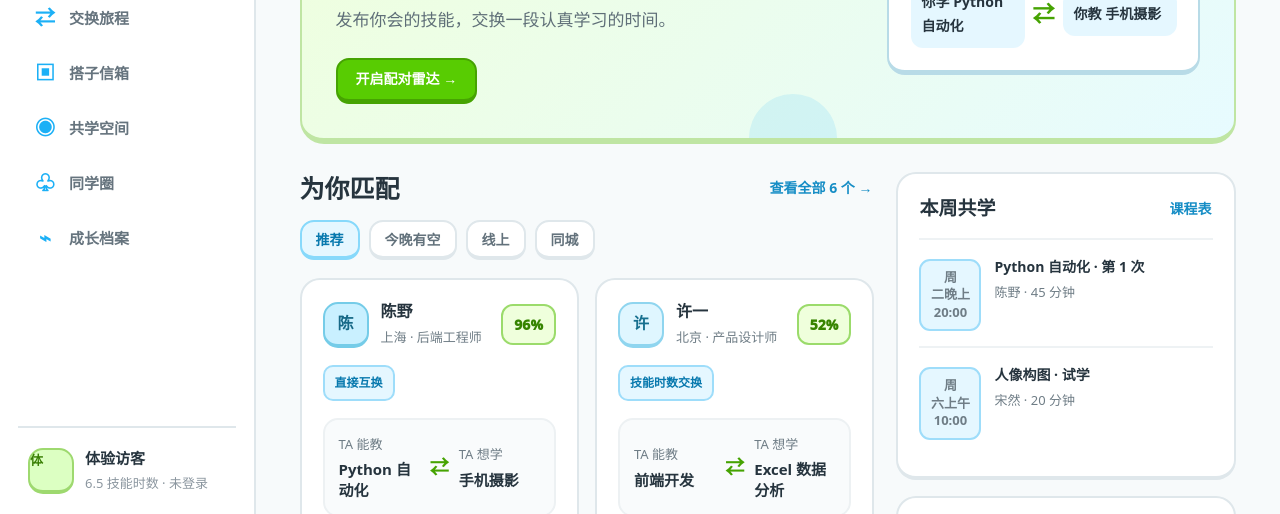
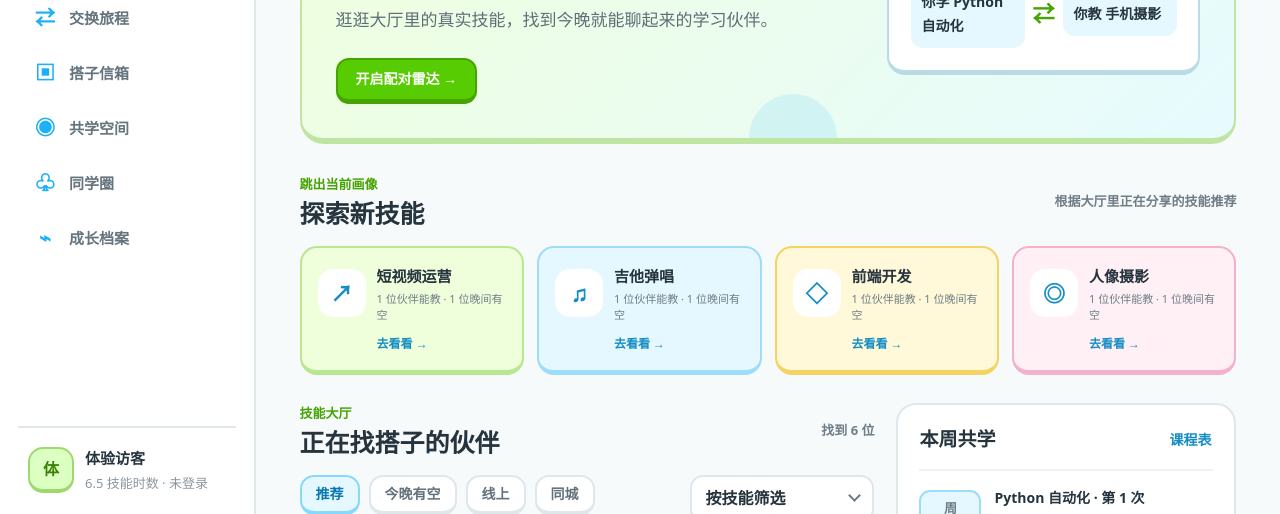
Before and after one commit to HisaNana/meituan-vibecodingdemo, a website with bundled scripts: page index.html in a window 1280 px wide. Shown: the part 286-800 px from the top of the page. Built offline with nearby package versions, Linux system fonts and the light colour scheme.

Commit message:
Add interactive hall filters and AI avatars

```diff
--- a/index.html
+++ b/index.html
@@ -7,6 +7,7 @@
     <meta name="description" content="SkillSwap：用你会的，换你想学的。发现技能搭子，完成长期共学。" />
     <title>SkillSwap · 技能互换与共学平台</title>
     <link rel="stylesheet" href="styles.css" />
+    <link rel="stylesheet" href="square.css" />
   </head>
   <body>
     <div id="app" aria-live="polite"></div>
--- /dev/null
+++ b/square.css
@@ -0,0 +1,213 @@
+.avatar:has(img) {
+  overflow: hidden;
+  padding: 0;
+  background: #efffdc;
+  border-color: #9ddf6a;
+}
+
+.avatar img {
+  width: 112%;
+  height: 112%;
+  display: block;
+  object-fit: contain;
+  object-position: center top;
+  transform: translate(-5%, -2%);
+}
+
+.match-card .avatar {
+  width: 52px;
+  height: 52px;
+  border-radius: 17px;
+}
+
+.feed-mini .avatar img,
+.conversation .avatar img {
+  width: 116%;
+  height: 116%;
+  transform: translate(-7%, -3%);
+}
+
+.remote-video .avatar:has(img) {
+  width: 180px;
+  height: 180px;
+  border: 0;
+  background: transparent;
+}
+
+.remote-video .avatar img {
+  width: 100%;
+  height: 100%;
+  transform: none;
+}
+
+.discovery-section {
+  margin-top: 30px;
+}
+
+.eyebrow {
+  margin: 0 0 2px;
+  color: var(--green2);
+  font-size: 13px;
+  font-weight: 900;
+}
+
+.section-note,
+.result-count {
+  color: var(--muted);
+  font-size: 13px;
+  font-weight: 700;
+}
+
+.discovery-grid {
+  display: grid;
+  grid-template-columns: repeat(4, minmax(0, 1fr));
+  gap: 13px;
+}
+
+.skill-discovery {
+  min-width: 0;
+  padding: 16px;
+  display: grid;
+  grid-template-columns: 48px minmax(0, 1fr);
+  gap: 11px;
+  align-items: center;
+  border: 2px solid #b7e78f;
+  border-bottom-width: 5px;
+  border-radius: 17px;
+  background: var(--green-soft);
+  color: var(--ink);
+  text-align: left;
+  transition: transform .15s ease, filter .15s ease;
+}
+
+.skill-discovery:hover {
+  filter: brightness(1.015);
+  transform: translateY(-2px);
+}
+
+.skill-discovery:active {
+  transform: translateY(2px);
+  border-bottom-width: 2px;
+}
+
+.skill-discovery.tone-1 {
+  border-color: #9eddfa;
+  background: var(--blue-soft);
+}
+
+.skill-discovery.tone-2 {
+  border-color: #f2d363;
+  background: #fff9d9;
+}
+
+.skill-discovery.tone-3 {
+  border-color: #f3b2c7;
+  background: #fff0f5;
+}
+
+.discovery-icon {
+  width: 48px;
+  height: 48px;
+  display: grid;
+  place-items: center;
+  border: 2px solid #ffffffaa;
+  border-radius: 15px;
+  background: #fff;
+  color: var(--blue2);
+  font-size: 22px;
+  font-weight: 1000;
+}
+
+.skill-discovery strong,
+.skill-discovery small {
+  display: block;
+}
+
+.skill-discovery strong {
+  overflow: hidden;
+  font-size: 15px;
+  white-space: nowrap;
+  text-overflow: ellipsis;
+}
+
+.skill-discovery small {
+  margin-top: 3px;
+  color: var(--muted);
+  font-size: 11px;
+  line-height: 1.45;
+}
+
+.skill-discovery > b {
+  grid-column: 2;
+  color: var(--blue2);
+  font-size: 12px;
+}
+
+.hall-filters {
+  margin-bottom: 18px;
+  display: flex;
+  align-items: flex-start;
+  justify-content: space-between;
+  gap: 12px;
+}
+
+.hall-filters .chips {
+  margin-bottom: 0;
+}
+
+.skill-filter {
+  z-index: 5;
+  width: 184px;
+  flex: 0 0 auto;
+}
+
+.filter-empty {
+  padding: 42px 22px;
+  text-align: center;
+}
+
+.filter-empty span {
+  display: block;
+  font-size: 19px;
+  font-weight: 900;
+}
+
+.filter-empty p {
+  margin: 6px 0 18px;
+  color: var(--muted);
+}
+
+@media (max-width: 1180px) {
+  .discovery-grid {
+    grid-template-columns: repeat(2, minmax(0, 1fr));
+  }
+}
+
+@media (max-width: 680px) {
+  .discovery-section {
+    overflow: hidden;
+  }
+
+  .discovery-section .section-note {
+    display: none;
+  }
+
+  .discovery-grid {
+    grid-template-columns: repeat(4, 235px);
+    overflow-x: auto;
+    padding-bottom: 8px;
+    scroll-snap-type: x proximity;
+  }
+
+  .skill-discovery {
+    scroll-snap-align: start;
+  }
+
+  .hall-filters {
+    display: grid;
+  }
+
+  .skill-filter {
+    width: 100%;
+  }
+}
--- a/src/app.mjs
+++ b/src/app.mjs
@@ -3,6 +3,7 @@ import { rankMatches } from "./matching.mjs";
 import { EXCHANGE_STAGES, accountGate, advanceExchange, createExchange, validateRegistration } from "./workflow.mjs";
 import { clearProofBlobs, getProofBlob, loadState, resetState, saveProofBlob, saveState } from "./store.mjs";
 import { customSelect } from "./ui.mjs";
+import { filterHallMatches, recommendUnselectedSkills } from "./discovery.mjs";
 
 const app = document.querySelector("#app");
 const modal = document.querySelector("#modal");
@@ -13,6 +14,7 @@ let pendingPartnerId = null;
 let wizardDraft = null;
 let wizardStep = 1;
 let mediaStream = null;
+let hallFilters = { evening: false, online: false, local: false, skill: "" };
 
 const NAV = [
   ["square", "⌂", "技能广场"], ["matches", "✦", "配对雷达"], ["journey", "⇄", "交换旅程"],
@@ -29,7 +31,11 @@ function person(id) { return PEOPLE.find((item) => item.id === id); }
 function currentRoute() { return (location.hash.replace(/^#\//, "").split("/")[0] || "square"); }
 function showToast(message) { toast.textContent = message; toast.classList.add("show"); setTimeout(() => toast.classList.remove("show"), 2300); }
 function slotLabel(slot) { return SLOT_LABELS[slot] || slot || "时间待协商"; }
-function avatarMarkup(item, size = "") { return `<span class="avatar ${item.color || ""} ${size}">${esc(item.avatar || item.name?.slice(0,1) || "我")}</span>`; }
+function avatarMarkup(item, size = "") {
+  const matchedPerson=PEOPLE.find((candidate)=>candidate.id===item.id||candidate.name===item.name||candidate.name===item.author);
+  const image=item.image||matchedPerson?.image;
+  return `<span class="avatar ${item.color || matchedPerson?.color || ""} ${size}">${image?`<img src="${image}" alt="${esc(item.name||item.author||"学习伙伴")}的卡通头像">`:esc(item.avatar || item.name?.slice(0,1) || "我")}</span>`;
+}
 function closeModal() { if (modal.open) modal.close(); modal.innerHTML = ""; }
 function openModal(content) { modal.innerHTML = content; if (!modal.open) modal.showModal(); }
 function requireAccount(callback) {
@@ -66,9 +72,16 @@ function scheduleList() {
 }
 function miniPosts() { return state.posts.slice(0,2).map((post)=>`<div class="feed-mini">${avatarMarkup(post)}<div><strong>${esc(post.author)} · ${post.type}</strong><p>${esc(post.content)}</p><span class="feed-meta">♡ ${post.likes}　💬 ${post.comments}　· ${post.time}</span></div></div>`).join(""); }
 
+const SKILL_ICONS={"Python 自动化":"⚙","前端开发":"◇","数据分析":"▥","Excel 数据分析":"▦","手机摄影":"◉","人像摄影":"◎","旅行摄影":"⌁","视频剪辑":"▶","短视频运营":"↗","英语口语":"A","日语入门":"あ","吉他弹唱":"♫","尤克里里":"♪","咖啡拉花":"☕","健身入门":"◆","平面设计":"✦","PPT 设计":"▤"};
+function discoveryCard(item,index){return `<button class="skill-discovery tone-${index%4}" data-discover-skill="${esc(item.skill)}"><span class="discovery-icon">${SKILL_ICONS[item.skill]||"✦"}</span><span><strong>${esc(item.skill)}</strong><small>${item.mentors} 位伙伴能教 · ${item.eveningMentors} 位晚间有空</small></span><b>去看看 →</b></button>`;}
+
 function squareView() {
-  const ranked = getRanked(); const top = ranked[0];
-  frame(`${pageHead("星期日 · 发现新的可能", "技能广场")}<section class="hero"><div><h2>你想学的，<br>刚好有人会。</h2><p>发布你会的技能，交换一段认真学习的时间。</p><button class="primary" data-radar>开启配对雷达 →</button></div>${top?`<div class="hero-match"><strong>今日最佳组合 · ${top.score}%</strong><div class="swap-route"><span>你学 ${esc(top.skillPair.learn)}</span><b class="route-arrow">⇄</b><span>你教 ${esc(top.skillPair.teach)}</span></div></div>`:""}</section><div class="content-grid"><section><div class="section-head"><h2>为你匹配</h2><button class="text-link" data-radar>查看全部 ${ranked.length} 个 →</button></div><div class="chips"><button class="chip active">推荐</button><button class="chip">今晚有空</button><button class="chip">线上</button><button class="chip">同城</button></div><div class="match-grid">${ranked.slice(0,4).map(matchCard).join("")}</div></section><aside class="side-stack"><section class="panel side-panel"><div class="section-head"><h3>本周共学</h3><a class="text-link" href="#/classroom">课程表</a></div>${scheduleList()}</section><section class="panel side-panel"><div class="section-head"><h3>同学新动态</h3><a class="text-link" href="#/social">进入同学圈</a></div>${miniPosts()}</section></aside></div>`);
+  const allRanked=getRanked(); const ranked=filterHallMatches(allRanked,hallFilters,state.profile); const top=allRanked[0];
+  const discoveries=recommendUnselectedSkills(state.profile,PEOPLE); const noFilters=!hallFilters.evening&&!hallFilters.online&&!hallFilters.local&&!hallFilters.skill;
+  const offeredSkills=[...new Set(PEOPLE.flatMap((item)=>item.teaches.map(({skill})=>skill)))].sort((a,b)=>a.localeCompare(b,"zh-CN"));
+  const filters=`<div class="hall-filters"><div class="chips"><button class="chip ${noFilters?"active":""}" data-clear-hall>推荐</button><button class="chip ${hallFilters.evening?"active":""}" data-hall-filter="evening">今晚有空</button><button class="chip ${hallFilters.online?"active":""}" data-hall-filter="online">线上</button><button class="chip ${hallFilters.local?"active":""}" data-hall-filter="local">同城</button></div>${customSelect({value:hallFilters.skill,options:[{value:"",label:"按技能筛选"},...offeredSkills.map(skill=>({value:skill,label:skill}))],label:"按技能筛选",data:{"hall-skill":"true"},className:"skill-filter"})}</div>`;
+  const results=ranked.length?`<div class="match-grid">${ranked.slice(0,6).map(matchCard).join("")}</div>`:`<div class="panel filter-empty"><span>没有同时满足这些条件的伙伴</span><p>减少一个筛选条件，或者换一项技能看看。</p><button class="ghost" data-clear-hall>清除筛选</button></div>`;
+  frame(`${pageHead("星期日 · 发现新的可能", "技能广场")}<section class="hero"><div><h2>你想学的，<br>刚好有人会。</h2><p>逛逛大厅里的真实技能，找到今晚就能聊起来的学习伙伴。</p><button class="primary" data-radar>开启配对雷达 →</button></div>${top?`<div class="hero-match"><strong>今日最佳组合 · ${top.score}%</strong><div class="swap-route"><span>你学 ${esc(top.skillPair.learn)}</span><b class="route-arrow">⇄</b><span>你教 ${esc(top.skillPair.teach)}</span></div></div>`:""}</section><section class="discovery-section"><div class="section-head"><div><p class="eyebrow">跳出当前画像</p><h2>探索新技能</h2></div><span class="section-note">根据大厅里正在分享的技能推荐</span></div><div class="discovery-grid">${discoveries.map(discoveryCard).join("")}</div></section><div class="content-grid"><section><div class="section-head"><div><p class="eyebrow">技能大厅</p><h2>正在找搭子的伙伴</h2></div><span class="result-count">找到 ${ranked.length} 位</span></div>${filters}${results}</section><aside class="side-stack"><section class="panel side-panel"><div class="section-head"><h3>本周共学</h3><a class="text-link" href="#/classroom">课程表</a></div>${scheduleList()}</section><section class="panel side-panel"><div class="section-head"><h3>同学新动态</h3><a class="text-link" href="#/social">进入同学圈</a></div>${miniPosts()}</section></aside></div>`);
 }
 
 function resultCard(result) {
@@ -188,6 +201,12 @@ function chooseSelectOption(shell, option) {
     else item.level = Number(value);
   }
   if (shell.dataset.pref) wizardDraft[shell.dataset.pref] = shell.dataset.pref === "duration" ? Number(value) : value;
+  if (shell.dataset.hallSkill !== undefined) {
+    hallFilters.skill=value;
+    closeSelectMenus();
+    render();
+    return;
+  }
   closeSelectMenus();
   shell.querySelector(".select-trigger")?.focus();
 }
@@ -197,6 +216,9 @@ document.addEventListener("click", (event) => {
   if(target.matches(".select-trigger")){toggleSelect(target.closest(".select-shell"));return;}
   if(target.matches(".select-option")){chooseSelectOption(target.closest(".select-shell"),target);return;}
   if(!target.closest(".select-shell"))closeSelectMenus();
+  if(target.dataset.clearHall!==undefined){hallFilters={evening:false,online:false,local:false,skill:""};render();return;}
+  if(target.dataset.hallFilter){const key=target.dataset.hallFilter;hallFilters[key]=!hallFilters[key];render();return;}
+  if(target.dataset.discoverSkill){hallFilters.skill=target.dataset.discoverSkill;render();document.querySelector(".content-grid")?.scrollIntoView({behavior:"smooth"});return;}
   if(target.dataset.close!==undefined){closeModal();return;}
   if(target.dataset.create!==undefined||target.dataset.editProfile!==undefined){requireAccount(()=>{startOnboarding();});return;}
   if(target.dataset.radar!==undefined){location.hash="#/matches";return;}
--- /dev/null
+++ b/src/discovery.mjs
@@ -0,0 +1,39 @@
+const EVENING_SLOTS = new Set([
+  "mon-pm", "tue-pm", "wed-pm", "thu-pm", "fri-pm", "sat-night", "sun-night"
+]);
+
+function isEveningAvailable(person) {
+  return person.availability.some((slot) => EVENING_SLOTS.has(slot));
+}
+
+export function filterHallMatches(results, filters, profile) {
+  return results.filter(({ partner }) => {
+    if (filters.evening && !isEveningAvailable(partner)) return false;
+    if (filters.online && !["线上", "均可"].includes(partner.mode)) return false;
+    if (filters.local && partner.city !== profile.city) return false;
+    if (filters.skill && !partner.teaches.some(({ skill }) => skill === filters.skill)) return false;
+    return true;
+  });
+}
+
+export function recommendUnselectedSkills(profile, people, limit = 4) {
+  const selected = new Set([
+    ...profile.learns.map(({ skill }) => skill),
+    ...profile.teaches.map(({ skill }) => skill)
+  ]);
+  const counts = new Map();
+
+  for (const person of people) {
+    for (const { skill } of person.teaches) {
+      if (selected.has(skill)) continue;
+      const item = counts.get(skill) || { skill, mentors: 0, eveningMentors: 0 };
+      item.mentors += 1;
+      if (isEveningAvailable(person)) item.eveningMentors += 1;
+      counts.set(skill, item);
+    }
+  }
+
+  return [...counts.values()]
+    .sort((a, b) => b.mentors - a.mentors || b.eveningMentors - a.eveningMentors || a.skill.localeCompare(b.skill, "zh-CN"))
+    .slice(0, limit);
+}
```
Also changed, not shown: src/data.mjs (+6 -6 lines), tests/discovery.test.mjs (added, +30 -0 lines), tests/styles.test.mjs (+6 -0 lines), assets/avatars/aluo.png (added), assets/avatars/chenye.png (added), assets/avatars/mia.png (added), assets/avatars/songran.png (added), assets/avatars/xuyi.png (added), assets/avatars/zhouyuan.png (added), styles.css.
